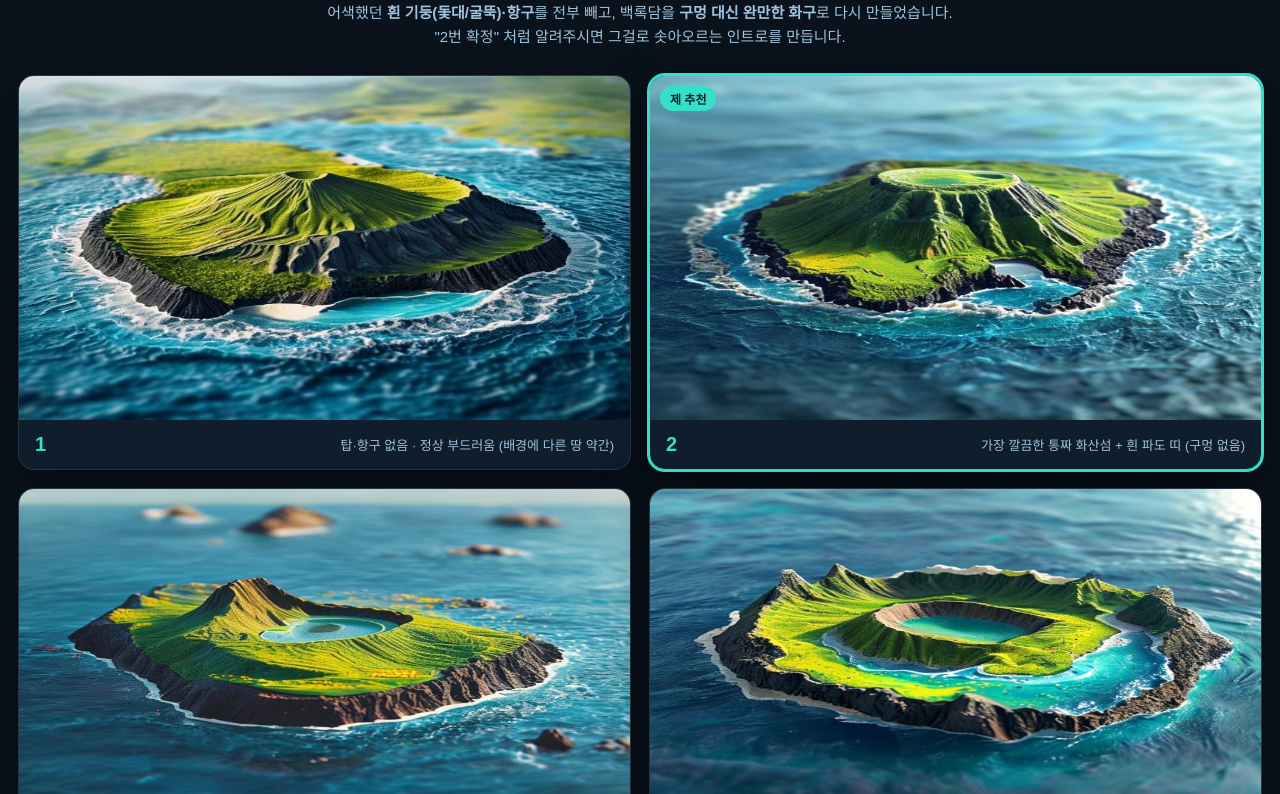
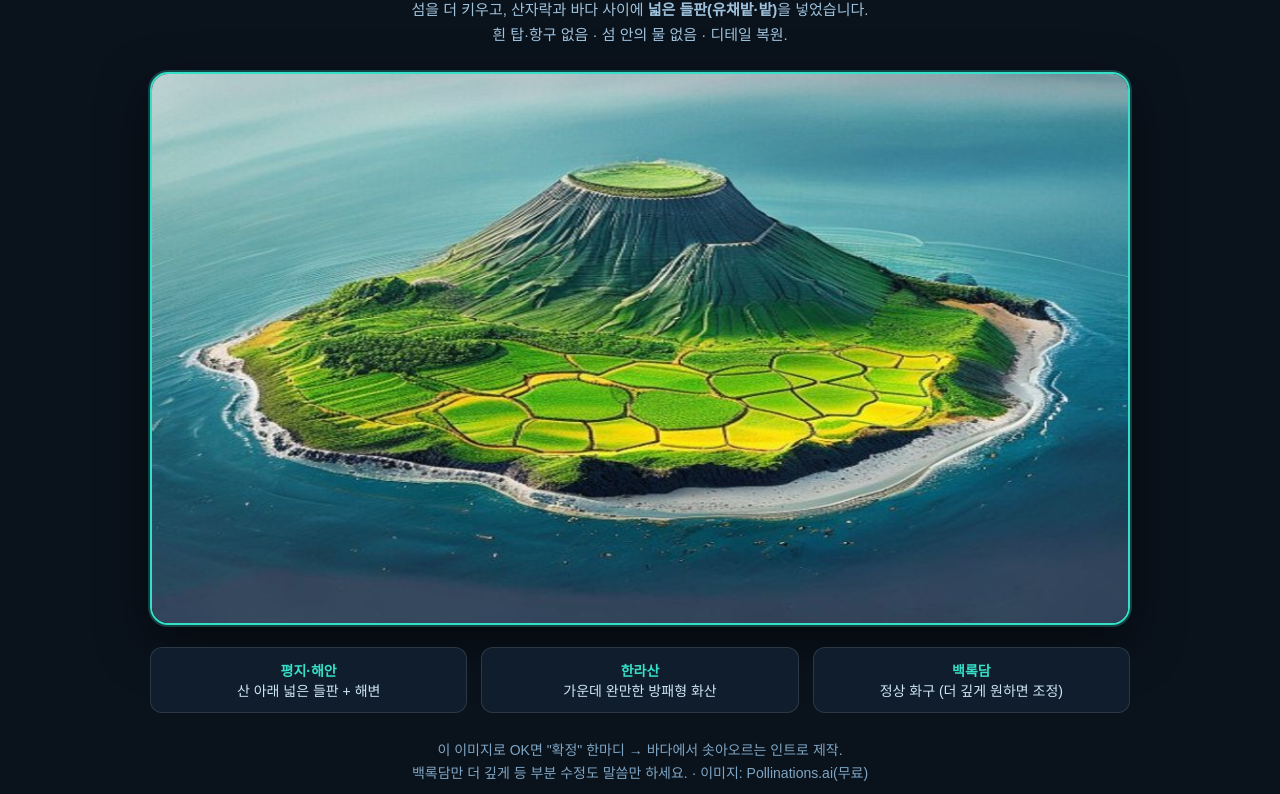
Before and after one commit to lee91251/jeju-trip-planner, a plain HTML site: page gallery.html in a window 1280 px wide. Shown: the part 86-880 px from the top of the page. Drawn offline with Linux system fonts and the light colour scheme; a web font is replaced by a local one.

Commit message:
디오라마 비율 조정본 jejuE_312 (평지3:한라산5:백록담2, 디테일 복원)

```diff
--- a/gallery.html
+++ b/gallery.html
@@ -3,33 +3,30 @@
 <head>
 <meta charset="UTF-8" />
 <meta name="viewport" content="width=device-width, initial-scale=1.0" />
-<title>제주 디오라마 — 통짜 섬</title>
+<title>제주 디오라마 — 비율 조정본</title>
 <link rel="stylesheet" href="https://cdn.jsdelivr.net/gh/orioncactus/pretendard@v1.3.9/dist/web/static/pretendard.css" />
 <style>
   *{margin:0;padding:0;box-sizing:border-box;}
   body{background:#0a121c; color:#eaf6ff; font-family:"Pretendard",sans-serif; padding:28px 18px 60px; text-align:center;}
-  h1{font-size:clamp(22px,4vw,34px); font-weight:800; letter-spacing:-.02em;}
-  p.sub{color:#9fc3dd; margin:10px 0 26px; font-size:15px; line-height:1.6;}
-  .grid{display:grid; grid-template-columns:repeat(auto-fit,minmax(440px,1fr)); gap:18px; max-width:1300px; margin:0 auto;}
-  .card{background:#0f1d2c; border:1px solid rgba(255,255,255,.1); border-radius:16px; overflow:hidden; box-shadow:0 14px 40px rgba(0,0,0,.4); position:relative;}
-  .card.best{border-color:#36e0c8; box-shadow:0 0 0 2px #36e0c8, 0 14px 40px rgba(0,0,0,.5);}
-  .card img{width:100%; display:block; aspect-ratio:16/9; object-fit:cover;}
-  .tag{display:flex; align-items:center; justify-content:space-between; padding:13px 16px;}
-  .tag b{font-size:20px; color:#36e0c8;}
-  .tag span{font-size:13px; color:#9fc3dd;}
-  .pick{position:absolute; top:10px; left:10px; background:#36e0c8; color:#04222a; font-weight:800; font-size:12px; padding:4px 10px; border-radius:999px;}
-  .foot{margin-top:30px; color:#7fa6c4; font-size:14px; line-height:1.7;}
+  h1{font-size:clamp(22px,4vw,32px); font-weight:800; letter-spacing:-.02em;}
+  p.sub{color:#9fc3dd; margin:10px auto 24px; font-size:15px; line-height:1.65; max-width:760px;}
+  .hero{max-width:980px; margin:0 auto; border:2px solid #36e0c8; border-radius:18px; overflow:hidden; box-shadow:0 0 0 2px rgba(54,224,200,.25), 0 18px 50px rgba(0,0,0,.5);}
+  .hero img{width:100%; display:block;}
+  .row{display:flex; gap:14px; flex-wrap:wrap; justify-content:center; max-width:980px; margin:22px auto 0;}
+  .chip{background:#0f1d2c; border:1px solid rgba(255,255,255,.12); border-radius:12px; padding:12px 16px; font-size:14px; color:#cfe6f7; flex:1 1 220px;}
+  .chip b{color:#36e0c8;}
+  .foot{margin-top:26px; color:#7fa6c4; font-size:14px; line-height:1.7;}
 </style>
 </head>
 <body>
-  <h1>🌋 흰 탑·항구 제거 + 백록담 자연스럽게</h1>
-  <p class="sub">어색했던 <b>흰 기둥(돛대/굴뚝)·항구</b>를 전부 빼고, 백록담을 <b>구멍 대신 완만한 화구</b>로 다시 만들었습니다.<br/>"2번 확정" 처럼 알려주시면 그걸로 솟아오르는 인트로를 만듭니다.</p>
-  <div class="grid">
-    <div class="card"><img src="jejuD_201.jpg" alt="1"><div class="tag"><b>1</b><span>탑·항구 없음 · 정상 부드러움 (배경에 다른 땅 약간)</span></div></div>
-    <div class="card best"><span class="pick">제 추천</span><img src="jejuD_202.jpg" alt="2"><div class="tag"><b>2</b><span>가장 깔끔한 통짜 화산섬 + 흰 파도 띠 (구멍 없음)</span></div></div>
-    <div class="card"><img src="jejuD_203.jpg" alt="3"><div class="tag"><b>3</b><span>얕은 백록담 화구호(파란 호수) 또렷 · 주변 바위섬</span></div></div>
-    <div class="card"><img src="jejuD_204.jpg" alt="4"><div class="tag"><b>4</b><span>화구 깊음 → "섬 안의 섬" 느낌 (비추천)</span></div></div>
+  <h1>🌋 비율 조정본 — 평지3 : 한라산5 : 백록담2</h1>
+  <p class="sub">섬을 더 키우고, 산자락과 바다 사이에 <b>넓은 들판(유채밭·밭)</b>을 넣었습니다.<br/>흰 탑·항구 없음 · 섬 안의 물 없음 · 디테일 복원.</p>
+  <div class="hero"><img src="jejuE_312.jpg" alt="제주 디오라마" /></div>
+  <div class="row">
+    <div class="chip"><b>평지·해안</b><br/>산 아래 넓은 들판 + 해변</div>
+    <div class="chip"><b>한라산</b><br/>가운데 완만한 방패형 화산</div>
+    <div class="chip"><b>백록담</b><br/>정상 화구 (더 깊게 원하면 조정)</div>
   </div>
-  <p class="foot">이미지: Pollinations.ai (무료 생성) · 다음 = 고른 이미지로 "바다에서 솟아오르는 인트로".<br/>※ 완전 360 회전(뒷면)은 정지 그림으론 불가 → AI 영상/3D 변환 필요(원하시면 별도 진행).</p>
+  <p class="foot">이 이미지로 OK면 "확정" 한마디 → 바다에서 솟아오르는 인트로 제작.<br/>백록담만 더 깊게 등 부분 수정도 말씀만 하세요. · 이미지: Pollinations.ai(무료)</p>
 </body>
 </html>
```
Also changed, not shown: jejuE_312.jpg (added).
